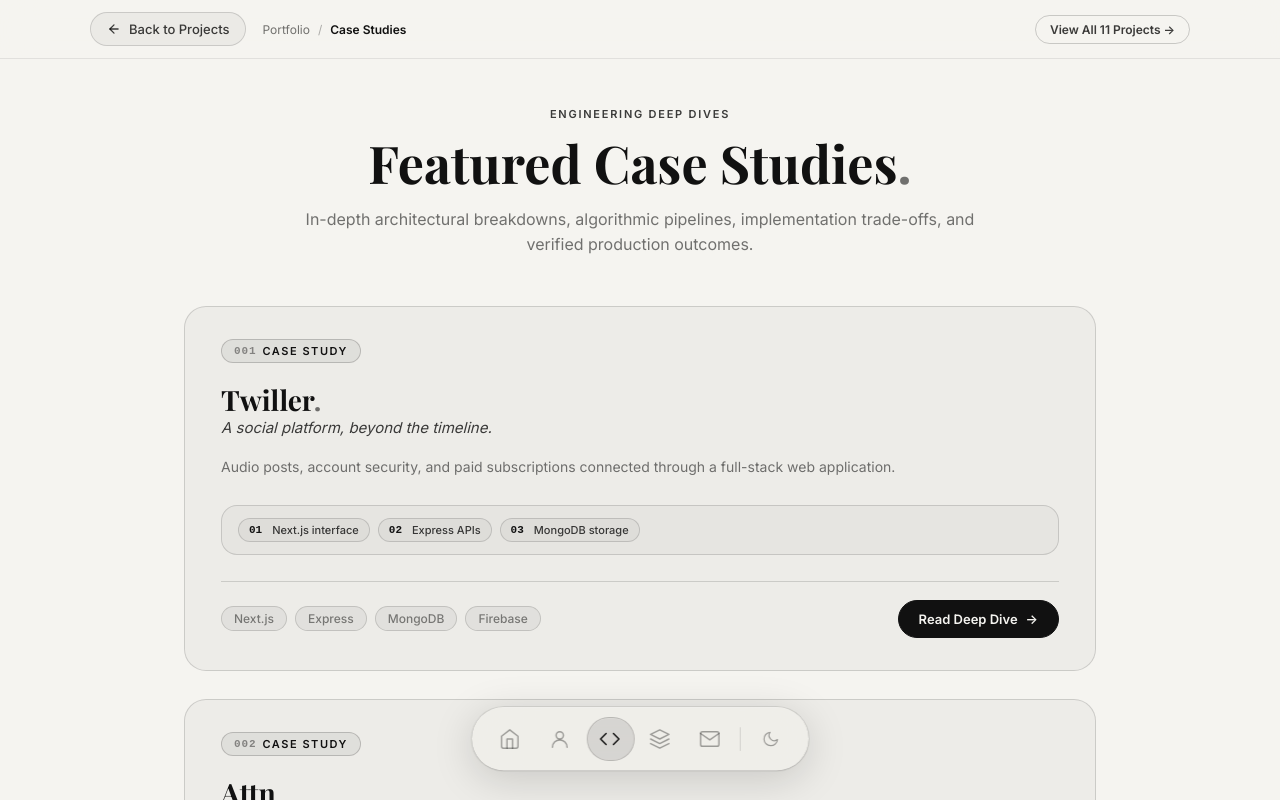
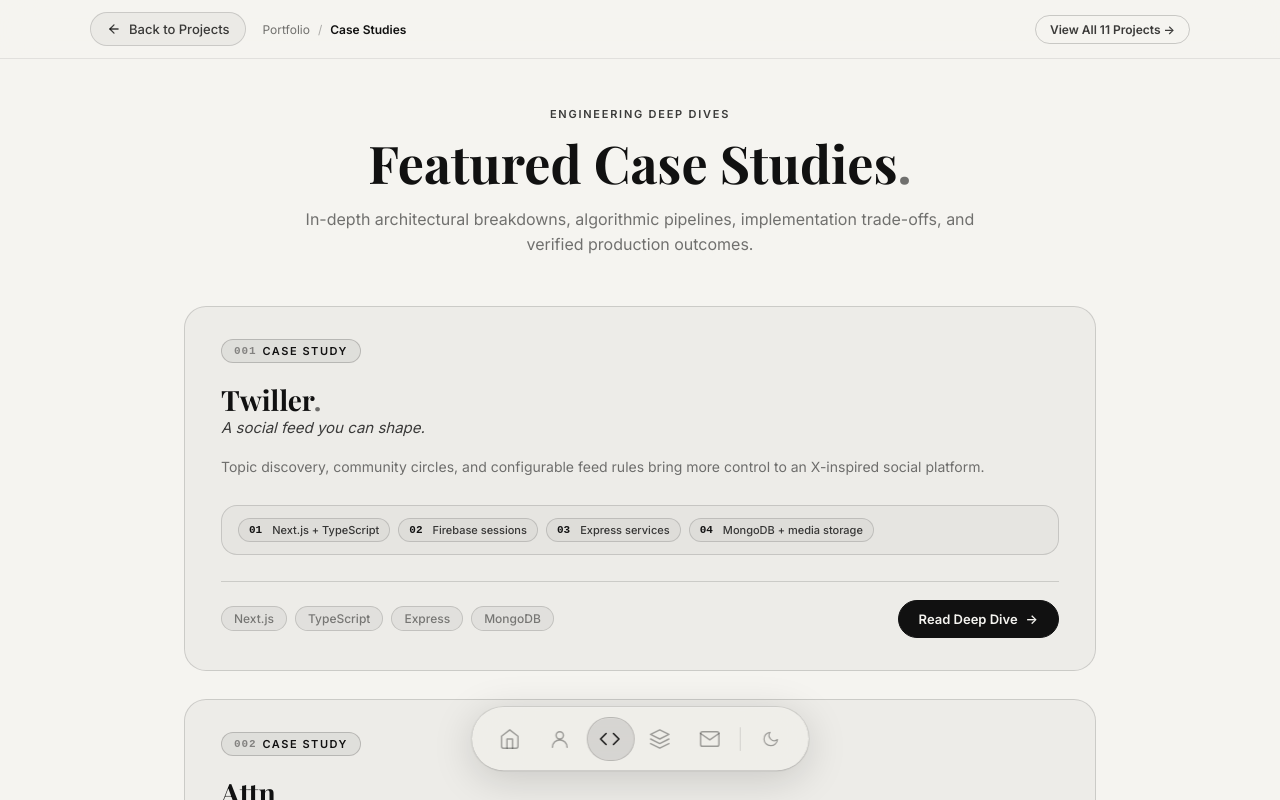
Before and after one commit to Nishwanth2809/Portfolio, a React (Vite) app: page /case-studies in a window 1280 px wide. Built offline with nearby package versions, Linux system fonts and the light colour scheme.

Commit message:
Update Twiller case study, preview, and portfolio icons

```diff
--- a/src/components/CaseStudyModal.jsx
+++ b/src/components/CaseStudyModal.jsx
@@ -239,12 +239,6 @@ export default function CaseStudyModal({ study, project, onClose, onSelectStudy
             </div>
           )}
 
-          {study.evidence && (
-            <div className="cs-evidence-box">
-              <span className="cs-evidence-icon">ℹ</span>
-              <span>{study.evidence}</span>
-            </div>
-          )}
         </div>
 
         {/* Footer with Next / Prev study navigation */}
--- /dev/null
+++ b/src/components/PortfolioHubIcon.jsx
@@ -0,0 +1,9 @@
+export default function PortfolioHubIcon({ type }) {
+  return (
+    <svg className="cs-hub-card-icon" width="24" height="24" viewBox="0 0 24 24" fill="none" stroke="currentColor" strokeWidth="1.6" strokeLinecap="round" strokeLinejoin="round" aria-hidden="true" focusable="false">
+      {type === 'projects' && <><rect x="3" y="3" width="7" height="7" rx="1.5" /><rect x="14" y="3" width="7" height="7" rx="1.5" /><rect x="3" y="14" width="7" height="7" rx="1.5" /><rect x="14" y="14" width="7" height="7" rx="1.5" /></>}
+      {type === 'skills' && <><path d="m7 7-5 5 5 5m10-10 5 5-5 5M14 4l-4 16" /></>}
+      {type === 'contact' && <><rect x="2" y="4" width="20" height="16" rx="3" /><path d="m3 6 9 7 9-7" /></>}
+    </svg>
+  )
+}
--- a/src/data/caseStudies.js
+++ b/src/data/caseStudies.js
@@ -4,32 +4,32 @@ export const CASE_STUDIES = [
     slug: 'twiller',
     name: 'Twiller',
     discipline: 'Full Stack',
-    headline: 'A social platform, beyond the timeline.',
-    summary: 'Audio posts, account security, and paid subscriptions connected through a full-stack web application.',
+    headline: 'A social feed you can shape.',
+    summary: 'Topic discovery, community circles, and configurable feed rules bring more control to an X-inspired social platform.',
     steps: [
-      'Next.js interface',
-      'Express APIs',
-      'MongoDB storage',
+      'Next.js + TypeScript',
+      'Firebase sessions',
+      'Express services',
+      'MongoDB + media storage',
     ],
-    output: 'Firebase authentication · Razorpay payments',
+    output: 'Four feed modes · Six feed rules · Verified plan purchases',
     overview:
-      'Twiller is an X-style social application with audio tweets, tiered paid subscriptions, and OTP-based account security. It combines the user-facing social experience with API and payment integration work.',
+      'Twiller combines familiar social interactions with explicit control over discovery. Users publish text, images, and audio, reply in threads, follow people and topics, join community circles, and save bookmarks. Four feed modes and six configurable rules let them narrow or reprioritize what they see. Messaging, paid plans, and admin moderation complete the application.',
     contribution:
-      'I designed and integrated REST endpoints, connected authentication and payment services, and worked on the full-stack application during my ElevanceSkills internship.',
+      'My full-stack work spans the Next.js interface, Express REST APIs, MongoDB data models, and Firebase and Razorpay integrations. The current implementation extends the social experience with topic and circle discovery, configurable feed behavior, and a conversation-insight prototype.',
     problem:
-      'A social application needs more than a feed. Posting audio, identifying users, recovering accounts, and verifying payments each introduce a different boundary between the interface and backend services.',
+      'A single timeline gives users limited control over the conversations they encounter. Twiller adds separate views for followed people, topics, and communities, then lets users hide media or topics, boost or reduce topics, and prioritize a circle. Those choices must work alongside pagination, account permissions, media uploads, and paid posting quotas.',
     architecture:
-      'The documented stack is Next.js for the interface, Express for REST APIs, and MongoDB for storage. Firebase Authentication manages user sessions, while Razorpay provides subscription billing and payment verification.',
+      'A Next.js 15 and React 19 frontend calls an Express 5 API backed by MongoDB and Mongoose. Firebase ID tokens and backend login-session checks establish identity. Separate operation modules handle feeds, topics, circles, posts, and notifications. Media uploads pass through backend validation and filesystem storage. Razorpay orders are verified server-side before a database transaction activates a paid plan.',
     challenges:
-      'The implementation brings audio recording and playback together with authentication, subscriptions, and account recovery. The available records do not include production incident reports or load-test results.',
+      'Feed rules can change both eligibility and ordering, making pagination more complex than a timestamp alone. Weighted feeds use score-aware cursors and a fingerprint of the active mode and rules. Payment retries present a second consistency problem: order ownership, signatures, settlement, and prior fulfillment must be checked before changing plan access.',
     decisions:
-      'The API layer includes input validation, rate limiting, and CORS configuration. Account flows include OTP-based verification and password recovery. Firebase and Razorpay are the documented choices for authentication and payments.',
+      'Feed customization uses explicit filters and deterministic ranking weights. Rules can last an hour, until midnight UTC, seven days, or until removal. Paid access uses verified 30-day purchases with transactional fulfillment and replay checks. Messaging refreshes through polling. Conversation insights use bounded reply traversal, source references, caching, and generation limits, with a mock provider behind a replaceable interface.',
     results:
-      'The project records 15+ REST API endpoints, audio tweet recording and playback, tiered subscriptions, and OTP security flows. A public demonstration and source repository are available.',
+      'The inspected implementation connects four feed modes and six rule types to the interface and API, alongside topic follows, circle membership, audio posts, threaded replies, bookmarks, messaging, and admin moderation. Free, Bronze, Silver, and Gold plans apply server-side posting quotas. The repository includes tests for feed ranking, permissions, payments, media, and conversation insights; these are implementation evidence, not production performance measurements.',
     limitation:
-      'This is a production-style portfolio project. Deployment availability does not establish production scale, user adoption, or payment-system reliability; those outcomes have not been documented here.',
-    evidence: 'Based on the project and internship records maintained in this portfolio.',
-    screenshot: '/projects/twiller.png',
+      'Conversation insights currently use a deterministic mock provider, so they do not demonstrate live LLM analysis. Messaging uses polling, and paid plans are individual 30-day purchases rather than automatic recurring billing. This review inspected local source; live feature parity, user adoption, and load performance were not verified.',
+    screenshot: '/projects/twiller-current.png',
   },
   {
     id: '02',
@@ -61,7 +61,6 @@ export const CASE_STUDIES = [
       'The deployed application supports four configurable automation rules, local session reports, export downloads, and a camera-free demonstration. No camera pixels, landmarks, or reports are sent to an application backend.',
     limitation:
       'The attention signal is a visual heuristic, not a measurement of thoughts or productivity. Coaching requires an active session tab. An unfinished session is held in memory and is lost on refresh; completed reports depend on the browser’s local storage.',
-    evidence: 'Based on the Attn architecture documentation and the project records in this portfolio.',
     screenshot: '/projects/attn.png',
   },
   {
@@ -94,7 +93,6 @@ export const CASE_STUDIES = [
       'The repository description reports 94% character-recognition accuracy. The dataset size, evaluation split, and per-character results are not documented here, so that figure should be read as a reported result rather than an independently validated benchmark.',
     limitation:
       'Character recognition and phonetic transliteration are not the same as translating the meaning of an inscription. Broader validation on varied inscriptions remains unverified in the available material.',
-    evidence: 'Based on the project descriptions and technology records maintained in this portfolio.',
     screenshot: null,
   },
 ]
--- a/src/data/projects.js
+++ b/src/data/projects.js
@@ -1,20 +1,20 @@
 export const PROJECTS = [
   {
     num: '01',
-    title: 'Twiller — X Clone',
+    title: 'Twiller — Social Platform',
     slug: 'twiller',
     category: 'Full Stack',
     role: 'Full Stack Lead & API Architect',
-    desc: 'Social platform with audio tweets, tiered subscriptions, Razorpay payments, and OTP-based security. Designed and integrated 15+ REST API endpoints.',
+    desc: 'Full-stack social platform with topic and community feeds, six configurable feed rules, audio posts, messaging, and verified Razorpay plan purchases.',
     longDesc:
-      'A production-style social networking platform built to handle real-time interactions, audio tweet broadcasting, tiered paid subscriptions, and robust API security. Designed and integrated 15+ REST API endpoints with Express and MongoDB, incorporated Firebase Authentication for secure user sessions, and integrated Razorpay for automated recurring billing and payment verification.',
+      'An X-inspired social platform built with Next.js 15, React 19, TypeScript, Express 5, and MongoDB. Users can publish text, images, and audio; join community circles; follow topics; and shape four feed modes with six filtering and ranking rules. Firebase-backed sessions protect account actions, while Razorpay order verification grants 30-day paid plans. The application also includes threaded replies, bookmarks, polling-based messaging, admin moderation, and a conversation-insight prototype backed by a mock provider.',
     highlights: [
-      'Audio Tweet Recording & Real-Time Playback engine',
-      'Tiered Paid Subscription Plans via Razorpay Payment Gateway',
-      '15+ Secure REST APIs with rate limiting, input validation, and CORS security',
-      'OTP-based 2-Factor Security Authentication & Password Recovery',
+      'Four feed modes: For You, Following, Topics, and Circles',
+      'Six feed rules with expiry controls and score-aware cursor pagination',
+      'Audio posts, threaded replies, bookmarks, and polling-based messaging',
+      'Firebase session checks and transaction-backed Razorpay plan activation',
     ],
-    tags: ['Next.js', 'Express', 'MongoDB', 'Firebase', 'Razorpay', 'Tailwind'],
+    tags: ['Next.js', 'TypeScript', 'Express', 'MongoDB', 'Firebase', 'Razorpay', 'Tailwind'],
     github: 'https://github.com/Nishwanth2809/twiller',
     live: 'https://twiller-ruby.vercel.app/',
   },
--- a/src/pages/CaseStudyPage.css
+++ b/src/pages/CaseStudyPage.css
@@ -832,7 +832,9 @@
 }
 
 .cs-hub-card-icon {
-  font-size: 22px;
+  display: block;
+  flex-shrink: 0;
+  color: var(--fg);
   transition: transform 0.25s ease;
 }
 
--- a/src/pages/CaseStudyPage.jsx
+++ b/src/pages/CaseStudyPage.jsx
@@ -3,6 +3,7 @@ import { useParams, useNavigate, Link } from 'react-router-dom'
 import { CASE_STUDIES, getCaseStudyBySlugOrId } from '../data/caseStudies'
 import { getProjectByNum, getProjectBySlug } from '../data/projects'
 import Navbar from '../components/Navbar'
+import PortfolioHubIcon from '../components/PortfolioHubIcon'
 import './CaseStudyPage.css'
 
 const GithubIcon = () => (
@@ -111,10 +112,10 @@ export default function CaseStudyPage({ theme: initialTheme, onToggleTheme }) {
   const getMetrics = () => {
     if (study.slug === 'twiller') {
       return [
-        { label: 'API Endpoints', value: '15+', desc: 'REST endpoints with rate limiting & CORS' },
-        { label: 'Audio Engine', value: 'Real-Time', desc: 'Audio tweet recording & playback engine' },
-        { label: 'Monetization', value: 'Razorpay', desc: 'Tiered paid subscription billing integration' },
-        { label: 'Security', value: 'OTP 2FA', desc: 'Firebase Auth & 2-factor account recovery' },
+        { label: 'Feed Modes', value: '4', desc: 'For You, Following, Topics, and Circles' },
+        { label: 'Feed Rules', value: '6', desc: 'Filtering and ranking with expiry controls' },
+        { label: 'Paid Access', value: '30 Days', desc: 'Verified Razorpay purchases with posting quotas' },
+        { label: 'Authentication', value: 'Firebase', desc: 'ID token verification and backend session checks' },
       ]
     }
     if (study.slug === 'attn') {
@@ -293,7 +294,7 @@ export default function CaseStudyPage({ theme: initialTheme, onToggleTheme }) {
               loading="eager"
             />
             <div className="cs-media-caption">
-              <span>{study.name} operational workflow and interface architecture</span>
+              <span>{study.name} application preview</span>
               {project?.live && (
                 <a href={project.live} target="_blank" rel="noopener noreferrer" style={{ color: 'var(--fg)', textDecoration: 'underline', textUnderlineOffset: '3px' }}>
                   Interactive Demo ↗
@@ -412,13 +413,6 @@ export default function CaseStudyPage({ theme: initialTheme, onToggleTheme }) {
         </div>
 
 
-        {/* Evidence Verification Note */}
-        {study.evidence && (
-          <div className="cs-evidence-callout">
-            <span className="cs-evidence-icon">ℹ</span>
-            <span>{study.evidence}</span>
-          </div>
-        )}
 
         {/* ── BOTTOM PREV / NEXT STUDY NAVIGATION ── */}
         <nav className="cs-bottom-nav" aria-label="Case study navigation">
@@ -443,21 +437,21 @@ export default function CaseStudyPage({ theme: initialTheme, onToggleTheme }) {
 
           <div className="cs-hub-grid">
             <div className="cs-hub-card" onClick={() => handleNavNavigate('projects')} role="button" tabIndex={0} onKeyDown={(e) => e.key === 'Enter' && handleNavNavigate('projects')}>
-              <span className="cs-hub-card-icon">⚡</span>
+              <PortfolioHubIcon type="projects" />
               <h3 className="cs-hub-card-title">All 11 Projects</h3>
               <p className="cs-hub-card-desc">Deep Learning, NLP, Automation, Computer Vision, and Full Stack applications.</p>
               <span className="cs-hub-card-link">View Selected Work →</span>
             </div>
 
             <div className="cs-hub-card" onClick={() => handleNavNavigate('skills')} role="button" tabIndex={0} onKeyDown={(e) => e.key === 'Enter' && handleNavNavigate('skills')}>
-              <span className="cs-hub-card-icon">🛠️</span>
+              <PortfolioHubIcon type="skills" />
               <h3 className="cs-hub-card-title">Skills &amp; Tech Stack</h3>
               <p className="cs-hub-card-desc">React, Next.js, Express, PyTorch, MediaPipe, OpenCV, SQL, and Power BI.</p>
               <span className="cs-hub-card-link">View Skills →</span>
             </div>
 
             <div className="cs-hub-card" onClick={() => handleNavNavigate('contact')} role="button" tabIndex={0} onKeyDown={(e) => e.key === 'Enter' && handleNavNavigate('contact')}>
-              <span className="cs-hub-card-icon">📬</span>
+              <PortfolioHubIcon type="contact" />
               <h3 className="cs-hub-card-title">Get In Touch</h3>
               <p className="cs-hub-card-desc">Open for software engineering, full-stack, and machine learning opportunities.</p>
               <span className="cs-hub-card-link">Contact Nishwanth →</span>
```
Also changed, not shown: src/pages/CaseStudiesIndex.jsx (+4 -3 lines), public/projects/twiller-current.png (added).
